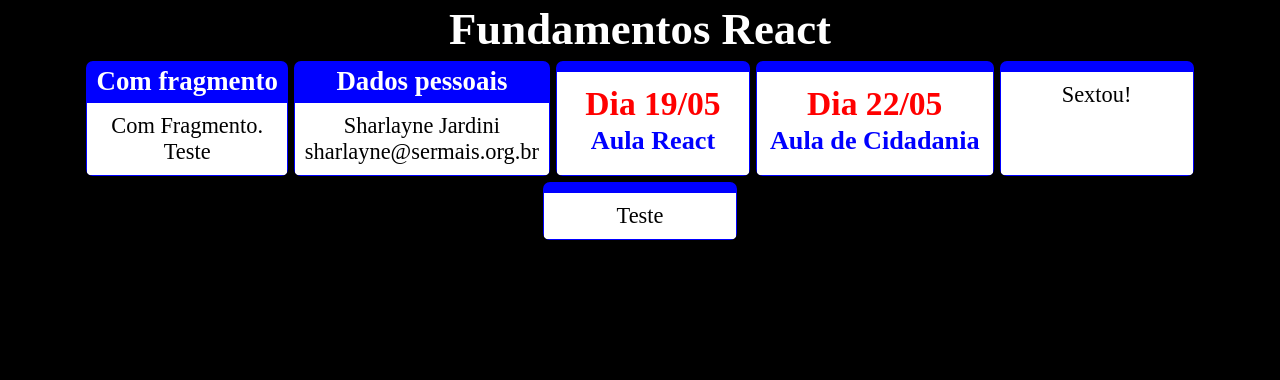
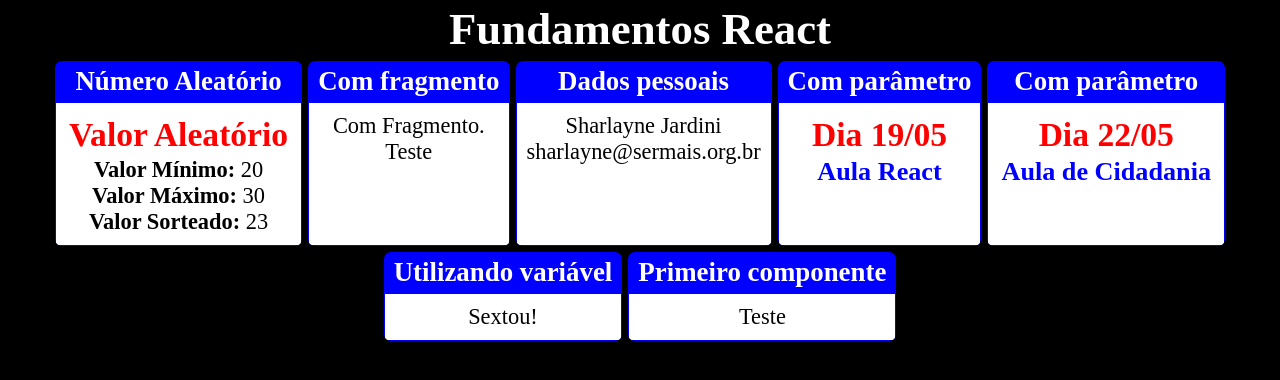
Before and after one commit to shajardini/ReactMGSP, a React (Create React App) app: page / in a window 1280 px wide. Shown: the top 380 px of the page. Built offline with nearby package versions, Linux system fonts and the light colour scheme.

Commit message:
atualização

```diff
--- a/src/App.jsx
+++ b/src/App.jsx
@@ -5,6 +5,7 @@ import DadosPessoais from "./components/dadospessoais";
 import Fragmento from "./components/fragmento";
 import Modelo from "./components/layout/modelo";
 import './app.css'
+import NumeroAleatorio from "./components/numeroaleatorio";
 
 function App() {
 
@@ -19,6 +20,10 @@ function App() {
 
         <div className="cartoes">
 
+            <Modelo titulo="Número Aleatório">
+                <NumeroAleatorio minimo={20} maximo={30}/>
+            </Modelo>
+
             <Modelo titulo='Com fragmento'>
                 <Fragmento />
             </Modelo>
@@ -28,19 +33,19 @@ function App() {
                 <DadosPessoais />
             </Modelo>
 
-            <Modelo>
+            <Modelo titulo='Com parâmetro'>
                 <ComParametro titulo="Dia 19/05" subtitulo="Aula React" />
             </Modelo>
 
-            <Modelo>
+            <Modelo titulo='Com parâmetro'>
                 <ComParametro titulo="Dia 22/05" subtitulo="Aula de Cidadania" />
             </Modelo>
 
-            <Modelo>
+            <Modelo titulo='Utilizando variável'>
                 <p>{mensagem}</p>
             </Modelo>
 
-            <Modelo>
+            <Modelo titulo='Primeiro componente'>
                 <Primeiro />
             </Modelo>
         </div>
--- /dev/null
+++ b/src/components/numeroaleatorio/index.jsx
@@ -0,0 +1,21 @@
+import React from "react"
+
+function NumeroAleatorio(props) {
+   const min = props.minimo
+   const max = props.maximo
+
+   const aleatorio = parseInt(Math.random() * (max-min))+min
+    //Math.random() - retorna um número entre 0 e 1
+
+    return (
+        <div>
+            <h2>Valor Aleatório</h2>
+
+            <p><strong>Valor Mínimo: </strong>{min}</p>
+
+            <p><strong>Valor Máximo: </strong>{max}</p>
+
+            <p><strong>Valor Sorteado: </strong>{aleatorio}</p>
+        </div>
+    )
+}export default NumeroAleatorio
```
